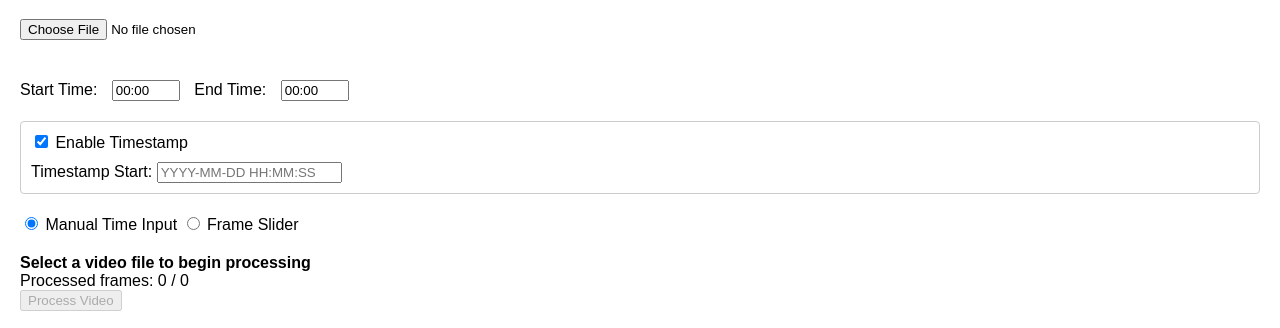
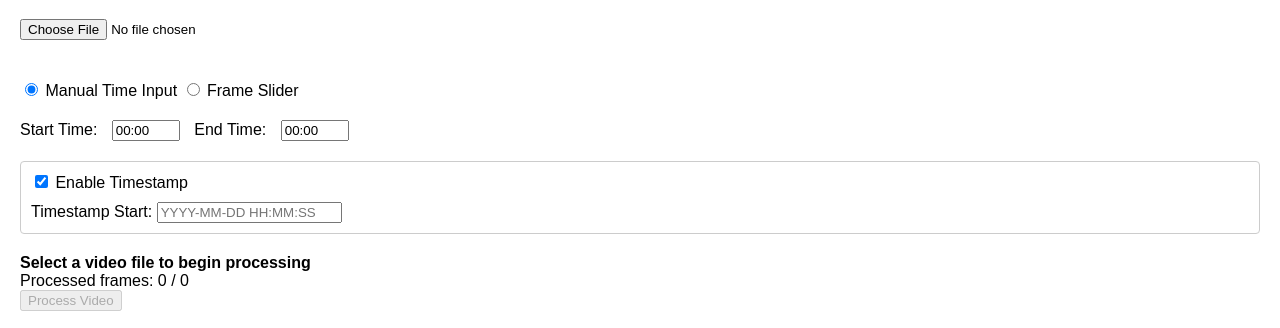
Before and after one commit to linzj/WebVideoToolkit, a plain HTML site: page index.html in a window 1280 px wide. Shown: the part 61-389 px from the top of the page. Drawn offline with Linux system fonts and the light colour scheme.

Commit message:
refactor(ui): reorganize video controls and fix sample range calculation
- Improve UI layout by reordering time selection elements
- Add visibility toggle for time input fields
- Fix array bounds calculation in SampleManager

```diff
--- a/index.html
+++ b/index.html
@@ -22,6 +22,11 @@
 
         .time-inputs {
             margin: 20px 0;
+            display: none;  /* Changed: hidden by default */
+        }
+
+        .time-inputs.visible {
+            display: block;  /* Added: show when visible class is present */
         }
 
         .time-inputs input {
@@ -118,21 +123,6 @@
 <body>
     <h1>Video Frame Processor</h1>
     <input type="file" id="videoInput" accept="video/*">
-    <div class="time-inputs">
-        <label>Start Time: <input type="text" id="startTime" value="00:00" pattern="[0-9]{2}:[0-9]{2}"></label>
-        <label>End Time: <input type="text" id="endTime" value="00:00" pattern="[0-9]{2}:[0-9]{2}"></label>
-    </div>
-
-    <div class="timestamp-controls">
-        <label>
-            <input type="checkbox" id="enableTimestamp" checked>
-            Enable Timestamp
-        </label>
-        <div id="timestampInputs" class="timestamp-inputs visible">
-            <label>Timestamp Start: <input type="text" id="timestampStart" placeholder="YYYY-MM-DD HH:MM:SS"></label>
-        </div>
-    </div>
-
     <div class="time-selection-toggle">
         <label>
             <input type="radio" name="timeSelection" value="manual" checked> Manual Time Input
@@ -142,6 +132,10 @@
         </label>
     </div>
 
+    <div class="time-inputs visible"> <!-- Added visible class since manual is checked by default -->
+        <label>Start Time: <input type="text" id="startTime" value="00:00" pattern="[0-9]{2}:[0-9]{2}"></label>
+        <label>End Time: <input type="text" id="endTime" value="00:00" pattern="[0-9]{2}:[0-9]{2}"></label>
+    </div>
     <div class="slider-container">
         <div class="double-slider">
             <div class="slider-track"></div>
@@ -153,6 +147,16 @@
             Start Frame: <span id="startFrame">0</span>
             End Frame: <span id="endFrame">0</span>
             Total Frames: <span id="totalFrames">0</span>
+        </div>
+    </div>
+
+    <div class="timestamp-controls">
+        <label>
+            <input type="checkbox" id="enableTimestamp" checked>
+            Enable Timestamp
+        </label>
+        <div id="timestampInputs" class="timestamp-inputs visible">
+            <label>Timestamp Start: <input type="text" id="timestampStart" placeholder="YYYY-MM-DD HH:MM:SS"></label>
         </div>
     </div>
 
--- a/sampleManager.js
+++ b/sampleManager.js
@@ -24,7 +24,7 @@ export class SampleManager {
     let startIndex = 0;
     let endIndex = this.samples.length;
     let preciousStartIndex = 0;
-    let preciousEndIndex = this.samples.length;
+    let preciousEndIndex = this.samples.length - 1;
 
     if (timeRangeStart !== undefined) {
       startIndex = this.lowerBound(timeRangeStart);
```
